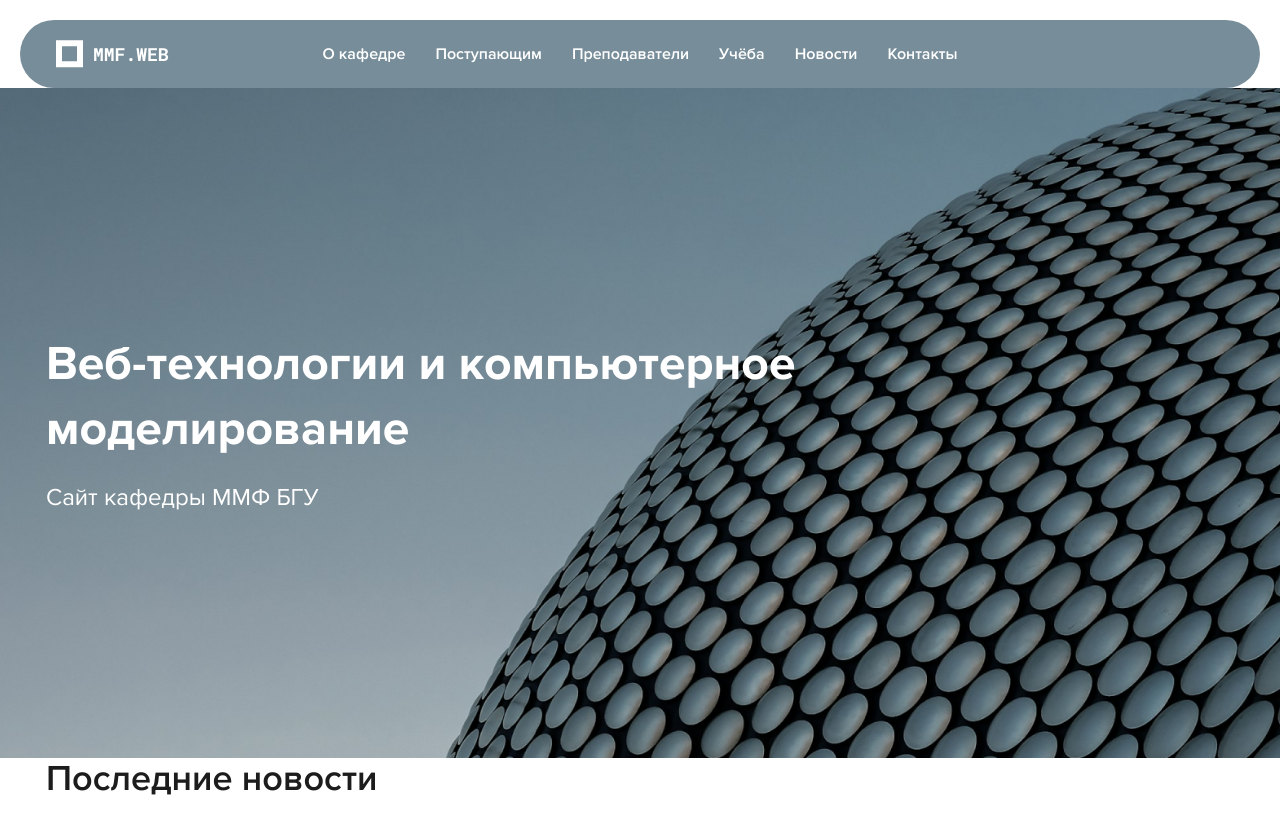
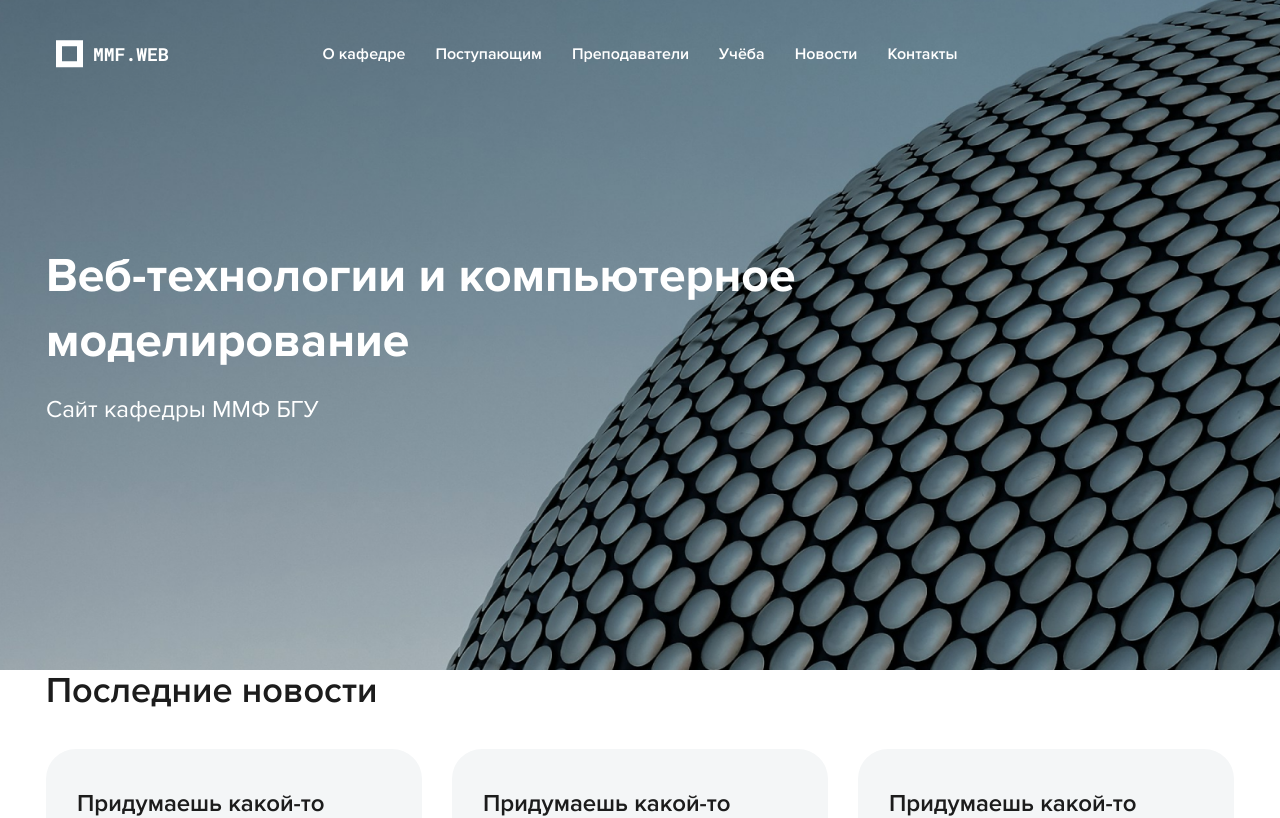
Before and after one commit to soloVlad/department-client, a React (Vite) app: page / in a window 1280 px wide. Shown: the top 818 px of the page. Built offline with nearby package versions, Linux system fonts and the light colour scheme.

Commit message:
feat: spread one bg image across header and first block in HomePage

```diff
--- a/src/components/Header/Header.module.css
+++ b/src/components/Header/Header.module.css
@@ -1,5 +1,14 @@
 .headerAppContainer {
   padding-top: 20px;
+  width: 100%;
+}
+
+.headerAppContainerHomePage {
+  position: absolute;
+
+  & .header {
+    background-color: transparent;
+  }
 }
 
 .header {
--- a/src/components/Header/Header.tsx
+++ b/src/components/Header/Header.tsx
@@ -1,5 +1,7 @@
 import type { FC } from "react";
+import { useLocation } from "react-router-dom";
 import { Box, Container } from "@mantine/core";
+import clsx from "clsx";
 
 import { Routes } from "@/router";
 
@@ -8,8 +10,16 @@ import { AppContainer, Logo, Navigation } from "@/components";
 import classes from "./Header.module.css";
 
 const Header: FC = () => {
+	const location = useLocation();
+
+	const isHomePage = location.pathname === Routes.HOME;
+
 	return (
-		<AppContainer className={classes.headerAppContainer}>
+		<AppContainer
+			className={clsx(classes.headerAppContainer, {
+				[classes.headerAppContainerHomePage]: isHomePage,
+			})}
+		>
 			<header className={classes.header}>
 				<Container className={classes.headerContainer}>
 					<Logo className={classes.growable} href={Routes.HOME} />
```
